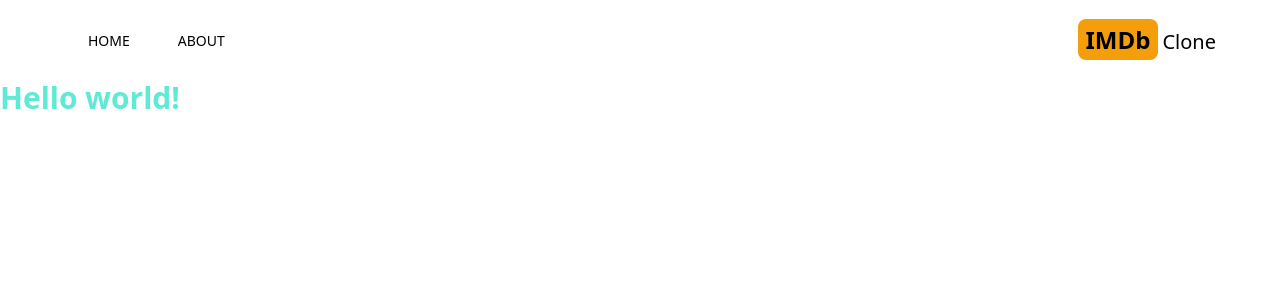
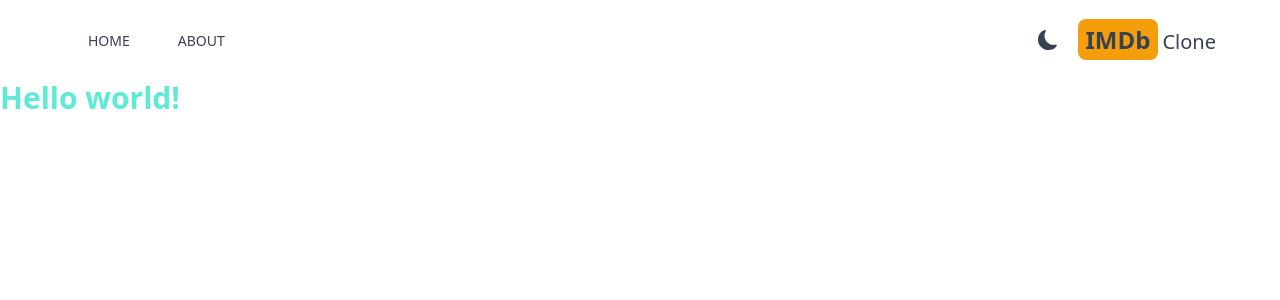
Before and after one commit to Zbigniew013/imdb_clone, a Next.js app: page / in a window 1280 px wide. Shown: the top 300 px of the page. Built offline with nearby package versions, Linux system fonts and the light colour scheme.

Commit message:
add dark mode

```diff
--- a/package.json
+++ b/package.json
@@ -13,6 +13,7 @@
     "eslint": "8.34.0",
     "eslint-config-next": "13.1.6",
     "next": "13.1.6",
+    "next-themes": "^0.2.1",
     "react": "18.2.0",
     "react-dom": "18.2.0",
     "react-icons": "^4.7.1"
--- /dev/null
+++ b/src/app/Providers.js
@@ -0,0 +1,15 @@
+'use client';
+
+import { ThemeProvider } from 'next-themes';
+
+const Providers = ({ children }) => {
+  return (
+    <ThemeProvider enableSystem={true} attribute='class'>
+      <div className='dark:bg-gray-700 dark:text-gray-200 text-gray-700 transition-colors duration-300 min-h-screen select-none'>
+        {children}
+      </div>
+    </ThemeProvider>
+  );
+};
+
+export default Providers;
--- /dev/null
+++ b/src/app/components/DarkModeSwitch.js
@@ -0,0 +1,35 @@
+'use client';
+
+import { MdLightMode } from 'react-icons/md';
+import { BsFillMoonFill } from 'react-icons/bs';
+import { useTheme } from 'next-themes';
+import { useEffect, useState } from 'react';
+
+const DarkModeSwitch = () => {
+  const { systemTheme, theme, setTheme } = useTheme();
+  const [mounted, setMounted] = useState(false);
+
+  useEffect(() => {
+    setMounted(true);
+  }, []);
+
+  const currentTheme = theme === 'system' ? systemTheme : theme;
+  return (
+    <>
+      {mounted &&
+        (currentTheme === 'dark' ? (
+          <MdLightMode
+            className='text-xl coursor-pointer hover:text-amber-500'
+            onClick={() => setTheme('light')}
+          />
+        ) : (
+          <BsFillMoonFill
+            className='text-xl coursor-pointer hover:text-amber-500'
+            onClick={() => setTheme('dark')}
+          />
+        ))}
+    </>
+  );
+};
+
+export default DarkModeSwitch;
--- a/src/app/components/Header.js
+++ b/src/app/components/Header.js
@@ -1,4 +1,5 @@
 import MenuItem from './MenuItem';
+import DarkModeSwitch from './DarkModeSwitch';
 import { AiFillHome } from 'react-icons/ai';
 import { BsFillInfoCircleFill } from 'react-icons/bs';
 import Link from 'next/link';
@@ -6,14 +7,14 @@
 const Header = () => {
   return (
     <div className='flex justify-between mx-2 max-w-6xl sm:mx-auto items-center py-6 '>
-      <div className='flex'>
+      <div className='flex '>
         <MenuItem title='HOME' address='/' Icon={AiFillHome} />
         <MenuItem title='ABOUT' address='/about' Icon={BsFillInfoCircleFill} />
       </div>
-      <div>
-        <div className='text-2xl'>
+      <div className='flex items-center space-x-5 '>
+        <DarkModeSwitch />
         <Link href='/'>
-            <h2 className=''>
+          <h2 className='text-2xl'>
             <span className='font-bold bg-amber-500 py-1 px-2 rounded-lg mr-1 '>
               IMDb
             </span>
@@ -21,8 +22,6 @@
           </h2>
         </Link>
       </div>
-        <div></div>
-      </div>
     </div>
   );
 };
--- a/src/app/layout.js
+++ b/src/app/layout.js
@@ -1,18 +1,21 @@
 import Header from './components/Header';
 import './globals.css';
+import Providers from './Providers';
 
 const RootLayout = ({ children }) => {
   return (
     <html lang='en'>
       <head />
       <body>
-        {/* Header  */}
-        <Header />
-        {/* Navbar  */}
+        <Providers>
+          {/* Header  */}
+          <Header />
+          {/* Navbar  */}
 
-        {/* Search Box */}
+          {/* Search Box */}
 
-        {children}
+          {children}
+        </Providers>
       </body>
     </html>
   );
--- a/tailwind.config.js
+++ b/tailwind.config.js
@@ -5,4 +5,6 @@
     extend: {},
   },
   plugins: [],
+
+  darkMode: 'class',
 };
```
Also changed, not shown: 1 other file (tests, documents, lock files or other folders). Lines whose indentation alone changed are shown as unchanged.
